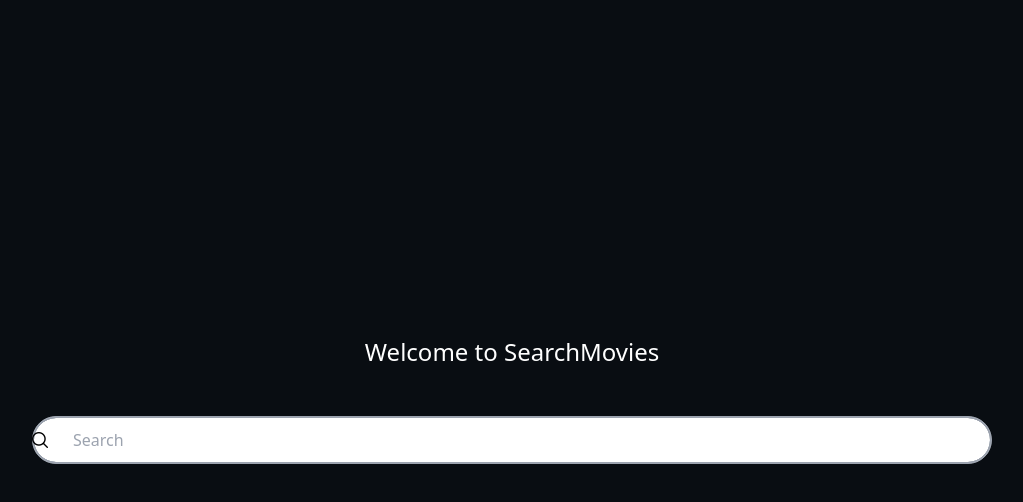
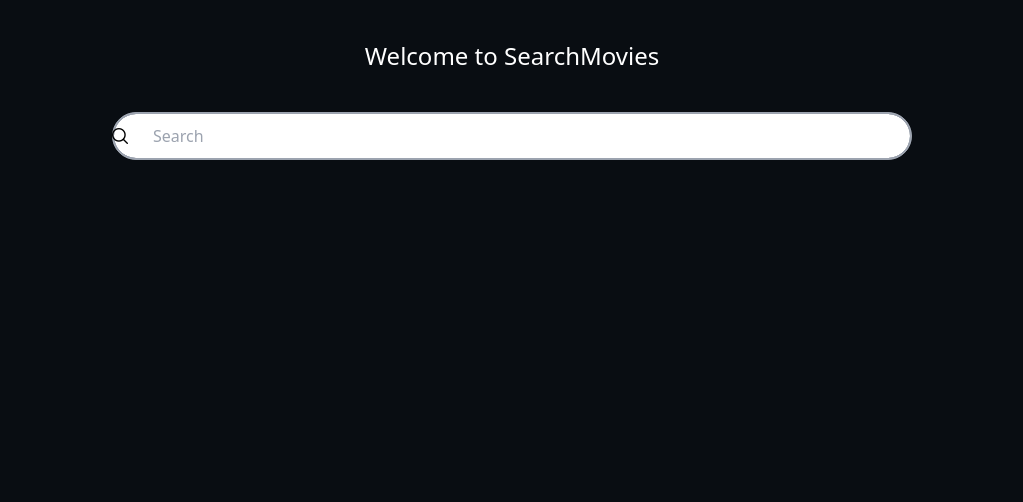
Before and after one commit to Rzva03/movie-search-app, a React (Vite) app: page / in a window 1280 px wide. Shown: the top 502 px of the page, without its empty margins (128-1151 px from the left). Built offline with nearby package versions, Linux system fonts and the light colour scheme.

Commit message:
feat: create search

```diff
--- a/src/components/Search/search.jsx
+++ b/src/components/Search/search.jsx
@@ -1,12 +1,31 @@
+import MovieContainer from "../MovieContainer/movieContainer";
 import SearchBar from "../SearchBar/searchBar";
+import useSearch from "./useSearch";
 
 const Search = () => {
+    const {
+        formRef,
+        movies,
+        handleOnSearch,
+        handleOnReset
+    } = useSearch();
+
     return (
-        <div className='h-screen w-full flex flex-col space-y-12 justify-center items-center'>
-            <h1 className='text-2xl text-white font-medium'>
+        <div className='flex flex-col space-y-10 pt-10 justify-center items-center w-10/12 mx-auto'>
+            <h1 className='text-2xl text-white font-medium text-center'>
                 Welcome to SearchMovies
             </h1>
-            <SearchBar />
+            <div className='w-full flex flex-col justify-center items-center space-y-10'>
+                <SearchBar
+                    formRef={formRef}
+                    handleOnReset={handleOnReset}
+                    handleOnSearch={handleOnSearch}
+                />
+                <MovieContainer
+                    movies={movies}
+                />
+                <div className='w-full h-1.5'></div>
+            </div>
         </div>
     )
 }
--- /dev/null
+++ b/src/components/Search/useSearch.js
@@ -0,0 +1,27 @@
+import { useCallback, useRef, useState } from 'react';
+
+const OMDB_API = 'https://www.omdbapi.com/?apikey=f3327aa4&s=';
+
+const useSearch = () => {
+    const formRef = useRef(null);
+    const [movies, setMovies] = useState([]);
+
+    const handleOnSearch = useCallback(async (value) => {
+        const data = await fetch(`${OMDB_API}${value}`);
+        const moviesJson = await data.json();
+        setMovies(moviesJson.Search);
+    }, []);
+
+    const handleOnReset = useCallback(() => {
+        setMovies([]);
+    }, []);
+
+    return {
+        formRef,
+        movies,
+        handleOnSearch,
+        handleOnReset
+    }
+}
+
+export default useSearch;
```
